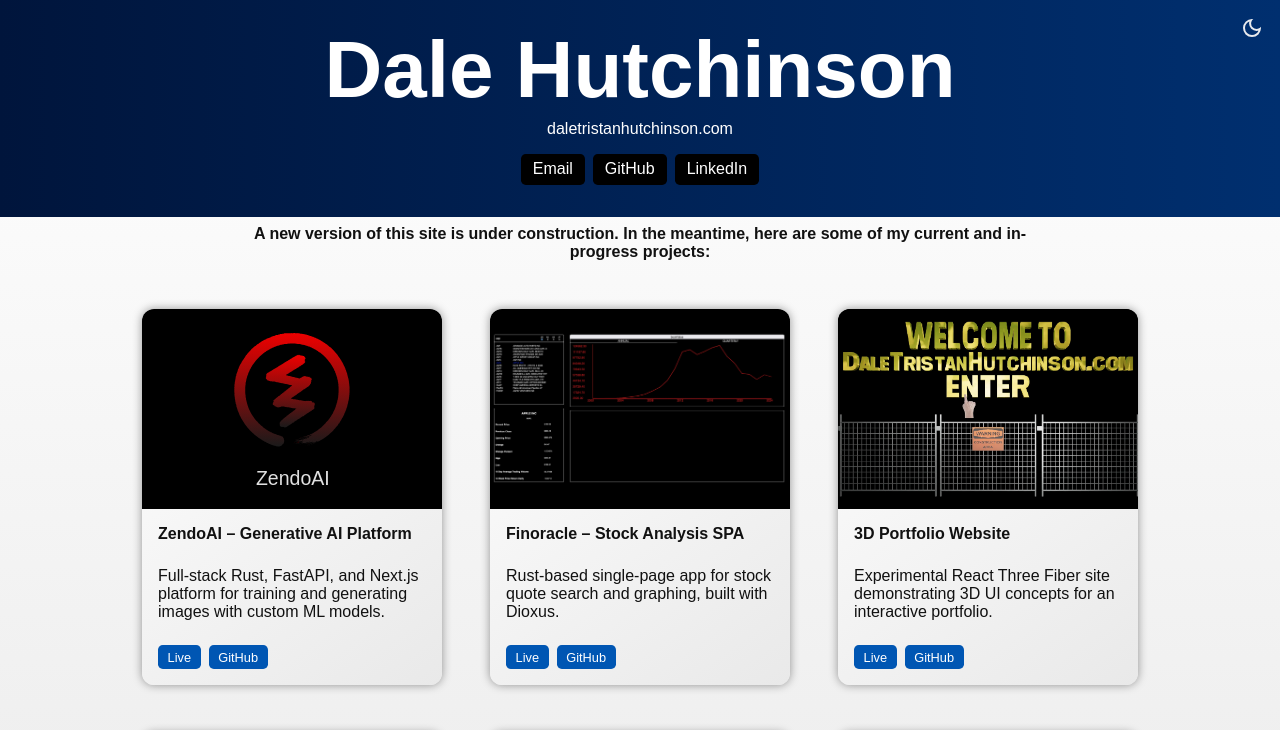
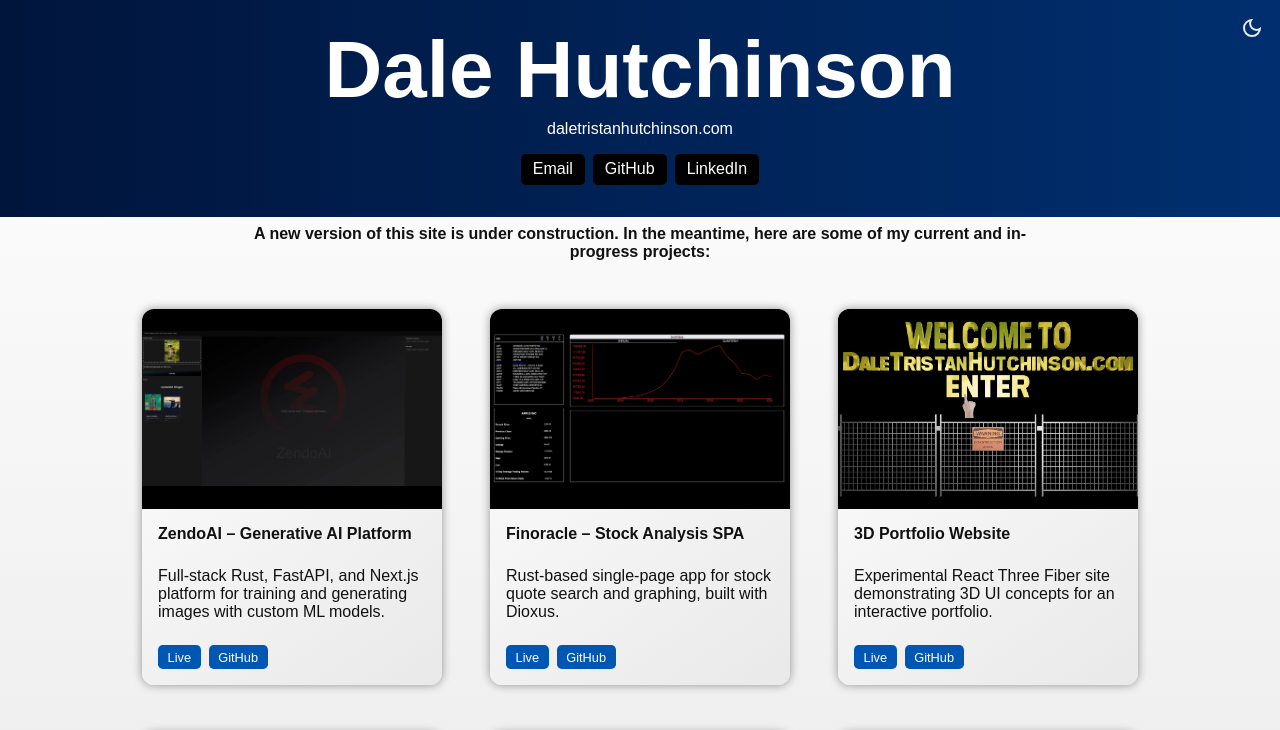
Before and after one commit to dale8nson/portfolio-temp, a plain HTML site: page index.html in a window 1280 px wide. Shown: the top 730 px of the page. Drawn offline with Linux system fonts and the light colour scheme.

Commit message:
Update image for ZendoAI

```diff
--- a/index.html
+++ b/index.html
@@ -177,7 +177,7 @@
     <div class="grid">
       <div class="card">
         <img
-          src="images/zendo.svg"
+          src="images/zendoai.webp"
           alt="ZendoAI logo"
           style="object-fit:contain"
         />
```
Also changed, not shown: images/zendoai.png (added), images/zendoai.webp (added).
